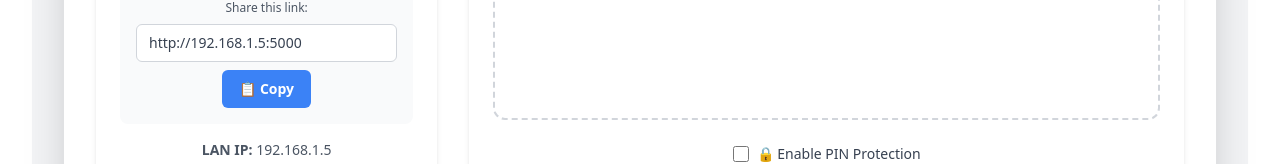
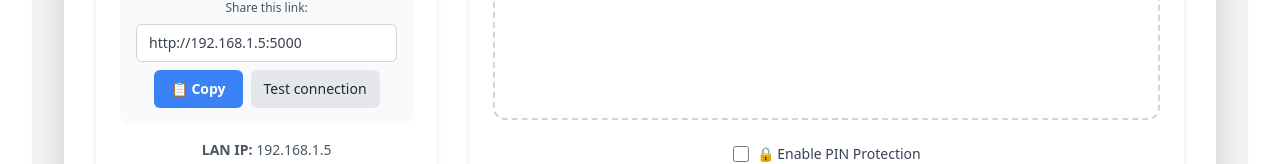
Before and after one commit to mehmoodulhaq570/WifiX, a React (Vite) app in the folder frontend/react/: page / in a window 1280 px wide. Shown: the part 525-689 px from the top of the page. Built offline with nearby package versions, Linux system fonts and the light colour scheme; no server answers.

Commit message:
Test connection button is added beside IP copy button

```diff
--- a/frontend/react/src/components/ServerControl.jsx
+++ b/frontend/react/src/components/ServerControl.jsx
@@ -1,4 +1,5 @@
 import QRCode from "react-qr-code";
+import { useState } from "react";
 
 const ServerControl = ({
   isHost,
@@ -15,6 +16,9 @@ const ServerControl = ({
     deviceInfo.lan_url ||
     deviceInfo.host_url ||
     `http://${deviceInfo.lan_ip || deviceInfo.ip}:5000`;
+
+  const [testLoading, setTestLoading] = useState(false);
+  const [testResult, setTestResult] = useState(null); // null | { ok: bool, status?: number, msg?: string }
 
   // Disable the "Become Host" button when this client is already connected to a host
   const disableBecomeHost = !isHost && !!isApproved;
@@ -80,7 +84,60 @@ const ServerControl = ({
           >
             📋 Copy
           </button>
+          <button
+            onClick={async () => {
+              setTestLoading(true);
+              setTestResult(null);
+              try {
+                const controller = new AbortController();
+                const timeout = setTimeout(() => controller.abort(), 5000);
+                const infoUrl = `${shareUrl.replace(/\/$/, "")}/info`;
+                const res = await fetch(infoUrl, { signal: controller.signal });
+                clearTimeout(timeout);
+                if (!res.ok) {
+                  setTestResult({
+                    ok: false,
+                    status: res.status,
+                    msg: res.statusText,
+                  });
+                } else {
+                  const data = await res.json();
+                  setTestResult({
+                    ok: true,
+                    status: res.status,
+                    msg: data.host_url || "OK",
+                  });
+                }
+              } catch (e) {
+                setTestResult({
+                  ok: false,
+                  msg: e.name === "AbortError" ? "timeout" : e.message,
+                });
+              } finally {
+                setTestLoading(false);
+              }
+            }}
+            className="ml-2 bg-gray-200 hover:bg-gray-300 text-gray-800 px-3 py-2 rounded-md text-sm font-medium transition"
+          >
+            {testLoading ? "Testing..." : "Test connection"}
+          </button>
         </div>
+        {testResult && (
+          <div className="mt-2 text-sm">
+            {testResult.ok ? (
+              <span className="text-green-700">
+                ✅ Reachable — {testResult.msg}
+              </span>
+            ) : (
+              <span className="text-red-700">
+                ❌ Not reachable
+                {testResult.status ? ` (HTTP ${testResult.status})` : ""}
+                {testResult.msg ? ` — ${testResult.msg}` : ""}
+              </span>
+            )}
+          </div>
+        )}
+        {/* Connection help and zeroconf instructions removed per user request */}
       </div>
 
       <div className="flex flex-col items-center gap-2 w-full">
```
